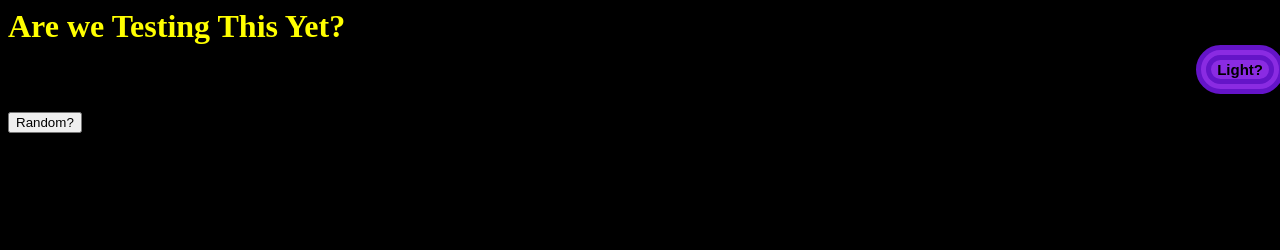
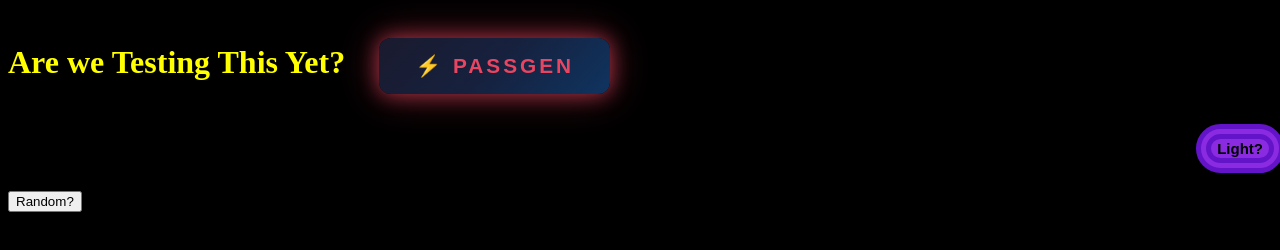
Before and after one commit to AmIExtinct/IsJSBad, a plain HTML site: page index.htm in a window 1280 px wide. Drawn offline with Linux system fonts and the light colour scheme.

Commit message:
Yeahhhh BUDDYYY

```diff
--- /dev/null
+++ b/css/nav.css
@@ -0,0 +1,46 @@
+.glow-button {
+  position: relative;
+  background: linear-gradient(135deg, #1a1a2e 0%, #16213e 50%, #0f3460 100%);
+  color: #e94560;
+  border: none;
+  padding: 16px 36px;
+  font-size: 1.3rem;
+  font-weight: 900;
+  letter-spacing: 3px;
+  text-transform: uppercase;
+  cursor: pointer;
+  border-radius: 12px;
+  overflow: hidden;
+  box-shadow: 0 0 20px #e94560aa, 0 0 40px #e9456066;
+  transition: transform 0.2s ease, box-shadow 0.2s ease;
+  z-index: 10;
+  margin: 30px;
+}
+
+/* Glow pulse on hover */
+.glow-button::before {
+  content: '';
+  position: absolute;
+  top: -50%;
+  left: -50%;
+  width: 200%;
+  height: 200%;
+  background: radial-gradient(circle, rgba(233,69,96,0.3) 0%, transparent 70%);
+  opacity: 0;
+  transition: opacity 0.3s;
+}
+.glow-button:hover::before {
+  opacity: 1;
+}
+
+.glow-button:hover {
+  transform: scale(1.05);
+  box-shadow: 0 0 30px #e94560, 0 0 60px #e94560;
+  color: #fff;
+}
+
+/* Click – press down effect */
+.glow-button:active {
+  transform: scale(0.96);
+  box-shadow: 0 0 10px #e94560;
+}
--- a/index.htm
+++ b/index.htm
@@ -6,12 +6,13 @@
       <title>A Website - CAN'T YOU SEE?</title>
       <link href="css/style.css" rel="stylesheet">
       <link rel="stylesheet" href="css/template/themeButton.css">
+      <link rel="stylesheet"  href="css/nav.css">
    </head>
    <body>
       <div id="topDiv">
          <h1 id="MainHeader">Are we Testing This Yet?</h1>
          <nav id="mainNav">
-
+            <button id="passgen-btn" class="glow-button" onclick="location.href='others/passgen/index.html'">⚡ PassGen</button>
             <button type="button" id="themeButton">Light?</button>
          </nav>
       </div>
@@ -24,5 +25,7 @@
 
       <script src="js/main.js"></script>
       <script src="js/Button/themeButton.js"></script>
+      <script src="js/nav.js">
+      </script>
    </body>
 </html>
--- /dev/null
+++ b/js/nav.js
@@ -0,0 +1,20 @@
+  const btn = document.getElementById('passgen-btn');
+  const container = document.getElementById('passgen-container');
+  const frame = document.getElementById('passgen-frame');
+  let loaded = false;
+
+  btn.addEventListener('click', () => {
+    if (!loaded) {
+      // Set the src only once to avoid reloading
+      frame.src = 'others/passgen/index.html';
+      loaded = true;
+    }
+    // Toggle visibility
+    if (container.style.display === 'none') {
+      container.style.display = 'block';
+      btn.textContent = '🔻 Hide PassGen';
+    } else {
+      container.style.display = 'none';
+      btn.textContent = '⚡ PassGen';
+    }
+  });
```
